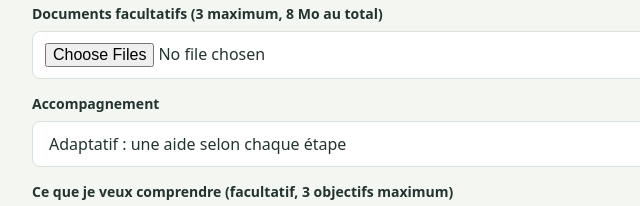
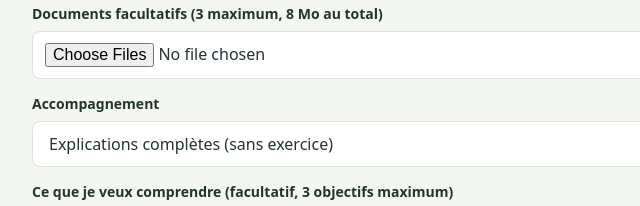
Before and after one commit to mathiasseguincadiche/OPENCLAW_LOCAL_FEDORA, a plain HTML site: page src/clawfedora/web/dashboard.html in a window 1280 px wide. Shown: the part 800-1006 px from the top of the page, 112-752 px from the left. Drawn offline with Linux system fonts and the light colour scheme; no server answers.

Commit message:
feat(learning): default to explanations; make exercises opt-in

```diff
--- a/src/clawfedora/web/dashboard.html
+++ b/src/clawfedora/web/dashboard.html
@@ -41,7 +41,7 @@
           <label for="project-title">Titre</label><input id="project-title" maxlength="200" required>
           <label for="project-brief">Demande, contraintes et résultats attendus</label><textarea id="project-brief" rows="4" maxlength="12000" required placeholder="Ex. Comparer deux stratégies de sauvegarde Fedora, puis documenter le choix, la restauration et les preuves à collecter."></textarea>
           <label for="project-files">Documents facultatifs (3 maximum, 8 Mo au total)</label><input id="project-files" type="file" multiple accept=".txt,.md,.pdf,.png,.jpg,.jpeg,.docx,.yaml,.yml,.json">
-          <label for="learning-mode">Accompagnement</label><select id="learning-mode"><option value="adaptive">Adaptatif : une aide selon chaque étape</option><option value="guided">Guidé : je construis, l’IA m’aide à apprendre</option><option value="direct">Direct : je demande une proposition complète</option></select>
+          <label for="learning-mode">Accompagnement</label><select id="learning-mode"><option value="direct">Explications complètes (sans exercice)</option><option value="adaptive">Adaptatif : pratique seulement si je la choisis</option><option value="guided">Guidé : je choisis de pratiquer</option></select>
           <label for="learning-goals">Ce que je veux comprendre (facultatif, 3 objectifs maximum)</label><textarea id="learning-goals" rows="3" maxlength="480" placeholder="Ex. Comprendre le rôle d’une image Docker et vérifier une étape de CI."></textarea>
           <p>Les documents deviennent des entrées protégées. Leur import ne prouve pas qu’un agent les a lus.</p>
           <button type="submit">Créer dans l’atelier</button>
```
